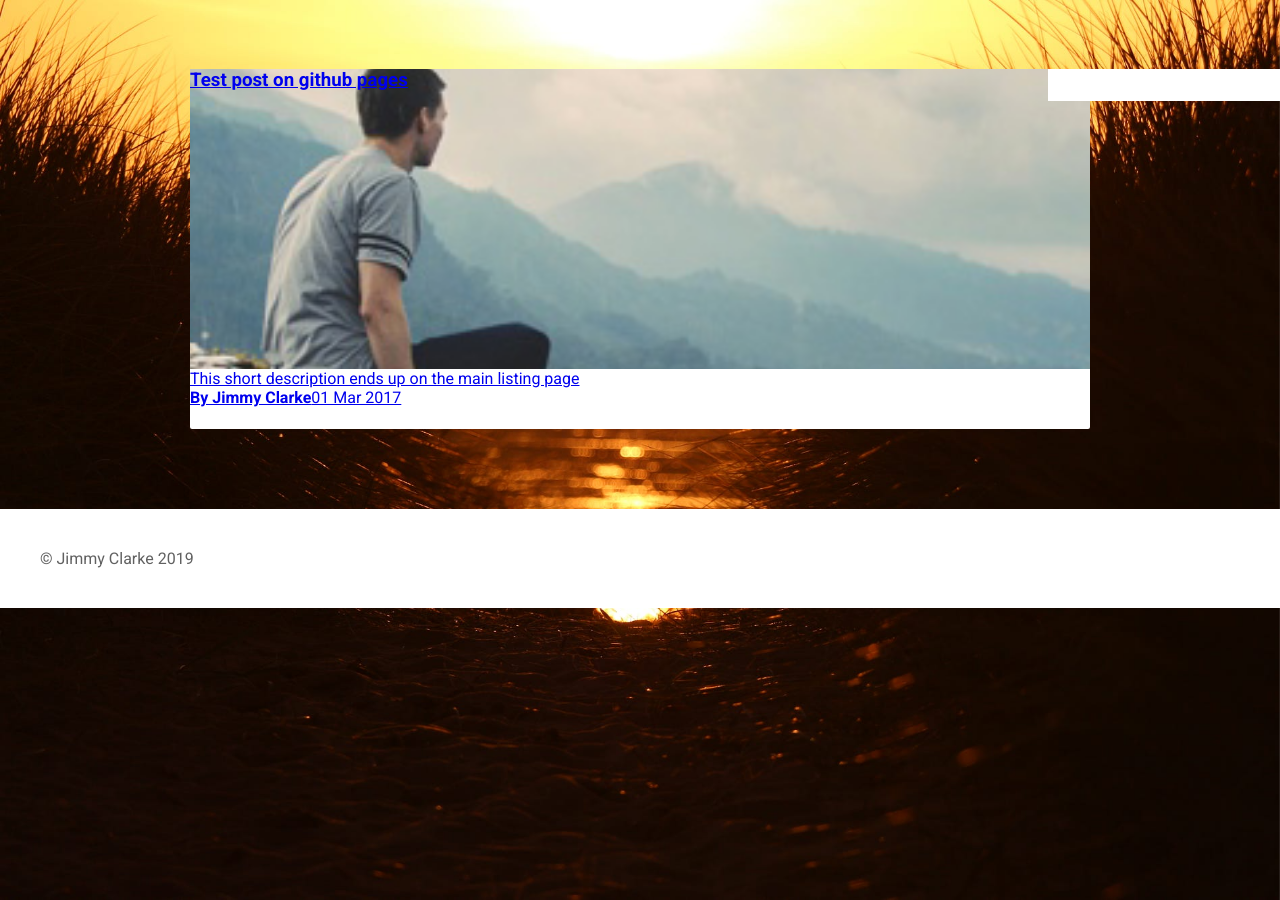
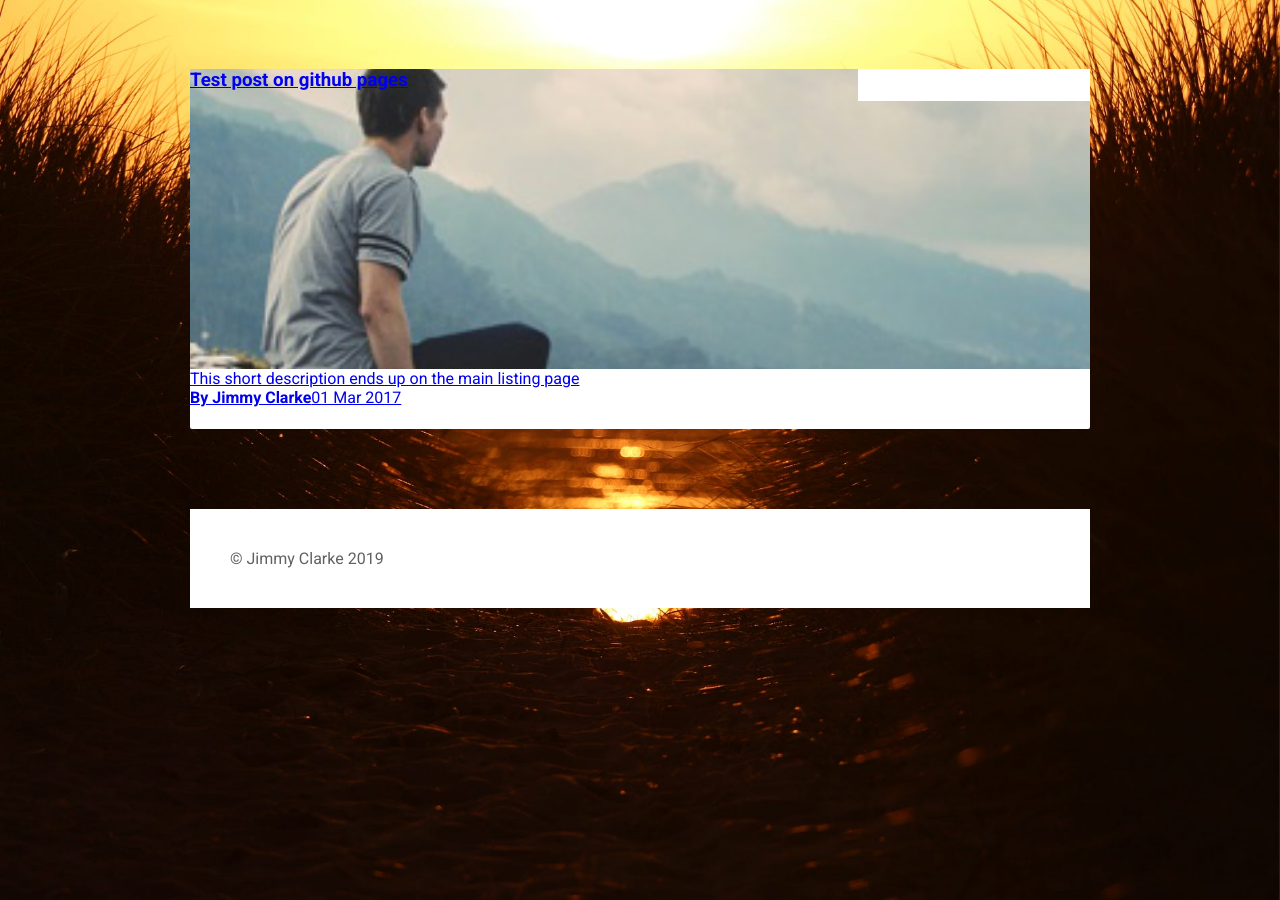
Before and after one commit to jimmyclarke113/jimmyclarke113.github.io, a Jekyll site: the page built from index.html, in a window 1280 px wide. Built offline with Jekyll 4.4.1, drawn with Linux system fonts in a browser that asks for light colours.

Commit message:
Update styles2019.css

```diff
--- a/css/styles2019.css
+++ b/css/styles2019.css
@@ -19,6 +19,10 @@
   padding-top: 50px;
   margin:0;
 }
+main{
+  max-width: 900px;
+  margin:0 auto;
+}
 .menu{
   background-color:#fff;
   float:right;
@@ -30,7 +34,6 @@
   border-radius:2px;
   margin:0 auto;
   min-height:360px;
-  max-width: 900px;
 }
 main .content:first-of-type{
   float:left;
```
